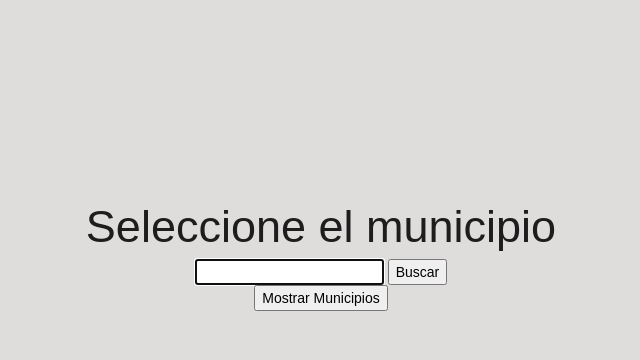
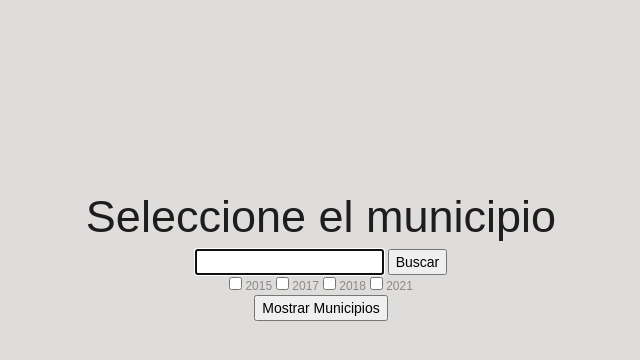
Before and after one commit to Ivancirijillo/app, a Flask app: page / in a window 1280 px wide. Shown: the part 143-503 px from the top of the page, without its empty margins (319-959 px from the left). Run offline with Flask 2, Linux system fonts and the light colour scheme.

Commit message:
feat: CheckButton

```diff
--- a/app.py
+++ b/app.py
@@ -628,4 +628,4 @@ def separar_por_partidos(respuesta, saltos, n_saltos):
 
 if __name__ == '__main__':
     signal.signal(signal.SIGINT, interrupcion)
-    app.run(debug=True, port=8000, host="192.168.31.156")
+    app.run(debug=True, port=8000)
--- a/templates/index.html
+++ b/templates/index.html
@@ -20,6 +20,12 @@
             <h1 class="titulo1">Seleccione el municipio</h1>
             <div class="buscador">
                 <input type="text" class="Ibuscar" autofocus> <button class="Bbuscar">Buscar</button>
+            </div>
+            <div class='yearV'>
+                <label class='chbox'><input type='checkbox' class='cbox' id='y15'value='MUNICIPIO'> 2015</label>
+                <label class='chbox'><input type='checkbox' class='cbox' id='y17'value='MUNICIPIO'> 2017</label>
+                <label class='chbox'><input type='checkbox' class='cbox' id='y18'value='MUNICIPIO'> 2018</label>
+                <label class='chbox'><input type='checkbox' class='cbox' id='y21'value='MUNICIPIO'> 2021</label>
             </div>
             <button onclick="mostrarocultar()" class="mostrarM">Mostrar Municipios</button>
             <div id="mostrar" class="ContenidoPrincipal">
```
Also changed, not shown: static/imgs/ACAMBAY DE RUÍZ CASTAÑEDA.png, static/imgs/ATLACOMULCO.png, static/imgs/AXAPUSCO.png (added), static/imgs/CALIMAYA.png, static/imgs/CAPULHUAC.png (added), static/imgs/HUEHUETOCA.png, static/imgs/NOPALTEPEC.png, 4 other files.
